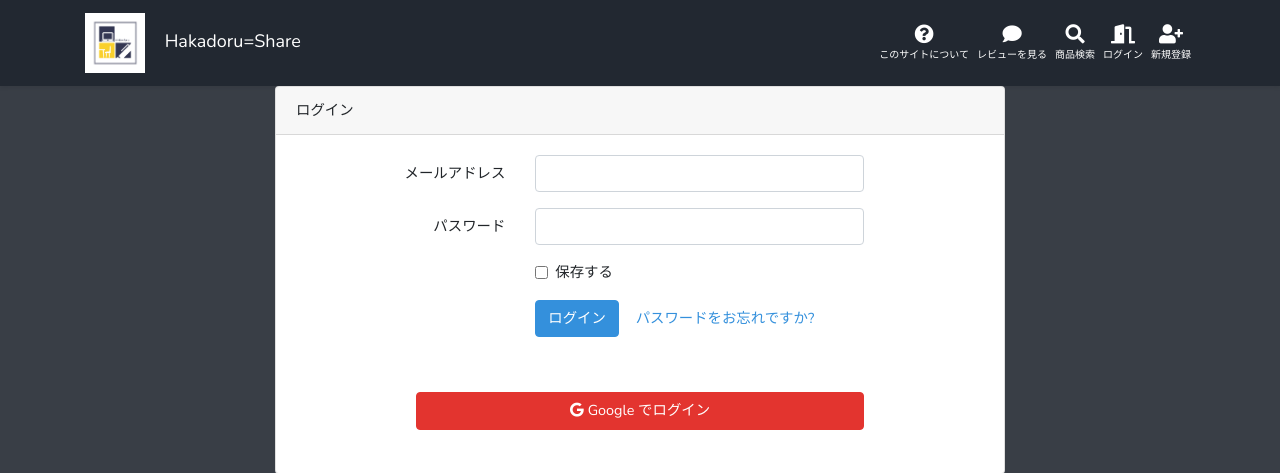
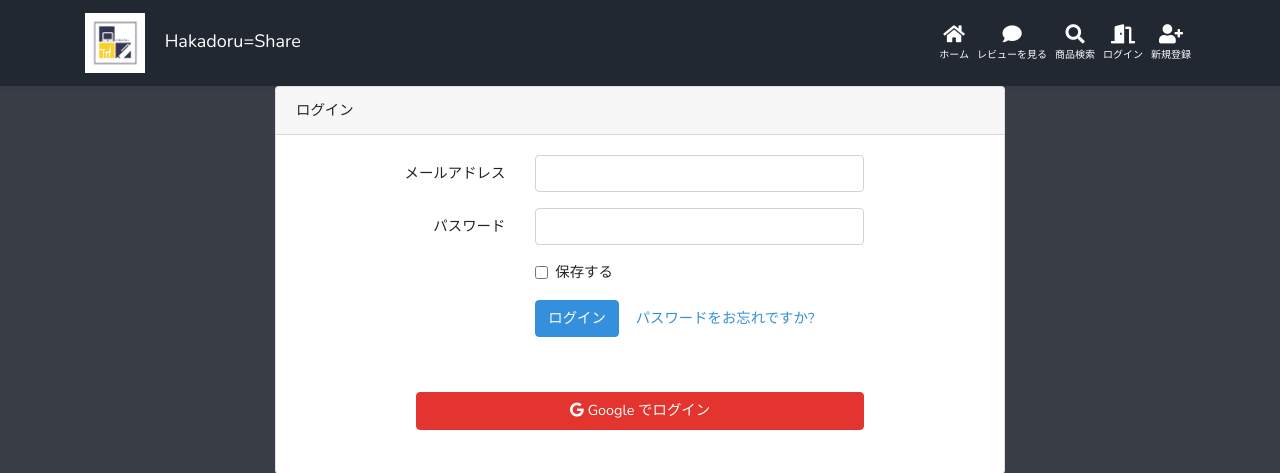
Before and after one commit to takamo111/hakadoru-share-app, a Laravel app: page /login in a window 1280 px wide. Shown: the top 473 px of the page. Run offline with Laravel 8, Linux system fonts and the light colour scheme; style sheets or scripts are compiled from the project's sources; parts of the project's set-up code (start-up, migrations or seed data) failed here and were passed over; some libraries are stand-ins or nearby versions.

Commit message:
検索機能

```diff
--- a/app/Http/Controllers/SearchController.php
+++ b/app/Http/Controllers/SearchController.php
@@ -84,14 +84,12 @@
             ));
             // レスポンスが正しいかを isOk() で確認
             if ($response->isOk()) {
-            $items = array()->take(10)->get();
+               $items = array();
             foreach ($response as $item){
                 $str = str_replace("_ex=128x128", "_ex=175x175", $item['mediumImageUrls'][0]['imageUrl']);
                 $items[] = array(
 
                     'RImageUrlA' => str_replace("_ex=128x128", "_ex=175x175", $item['mediumImageUrls'][0]['imageUrl']),
-                    'RImageUrlB' => str_replace("_ex=128x128", "_ex=175x175", $item['mediumImageUrls'][1]['imageUrl']),
-                    'RImageUrlC' => str_replace("_ex=128x128", "_ex=175x175", $item['mediumImageUrls'][2]['imageUrl']),
 
                     'itemName' => $item['itemName'],
                     'itemPrice' => $item['itemPrice'],
--- a/resources/views/layouts/app.blade.php
+++ b/resources/views/layouts/app.blade.php
@@ -44,8 +44,8 @@
               @guest
                 <li class="nav-item mx-1 underline_effect">
                   <a href="/" class="nav-link text-center p-0 text-white">
-                  <i class="fa fa-question-circle fa-lg"></i>
-                    <span class="text-center d-block" style="font-size: 10px;">このサイトについて</span>
+                  <i class="fa fa-home fa-lg"></i>
+                    <span class="text-center d-block" style="font-size: 10px;">ホーム</span>
                   </a>
                 </li>
                 <li class="nav-item mx-1 underline_effect">
@@ -77,9 +77,9 @@
                 @else
                 <!-- ヘッダー右側 ログイン後 -->
                 <li class="nav-item mx-1 underline_effect">
-                  <a href="" class="nav-link text-center p-0 text-white">
+                  <a href="/" class="nav-link text-center p-0 text-white">
                     <i class="fa fa-question-circle fa-lg"></i>
-                      <span class="text-center d-block" style="font-size: 10px;">このサイトについて</span>
+                    <span class="text-center d-block" style="font-size: 10px;">ホーム</span>
                   </a>
                 </li>
 
@@ -104,7 +104,7 @@
                 @auth
                 <li class="av-item mx-1 underline_effect">
                   <a class="nav-link dropdown-toggle" id="navbarDropdownMenuLink" data-toggle="dropdown" aria-haspopup="true" aria-expanded="false">
-                    <i class="fas fa-user-circle"></i>
+                    <i class="fas fa-user-circle" style="font-size: 20px;"></i>
                  </a>
                   <div class="dropdown-menu dropdown-menu-right dropdown-primary" aria-labelledby="navbarDropdownMenuLink">
                     <button class="dropdown-item" type="button" onclick="location.href='{{ route("users.show", ["name" => Auth::user()->name]) }}'">
```
Also changed, not shown: readme.md.
